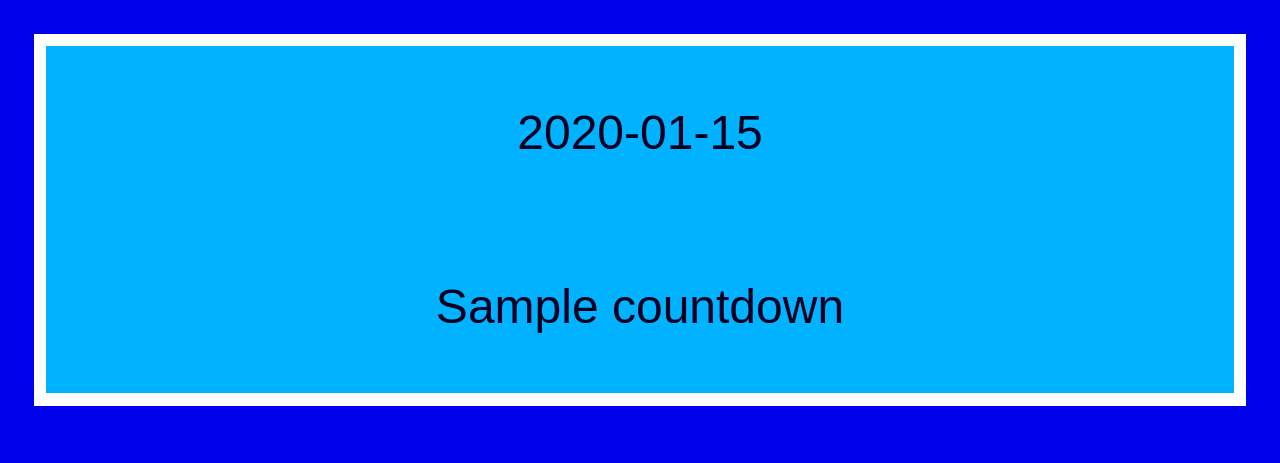
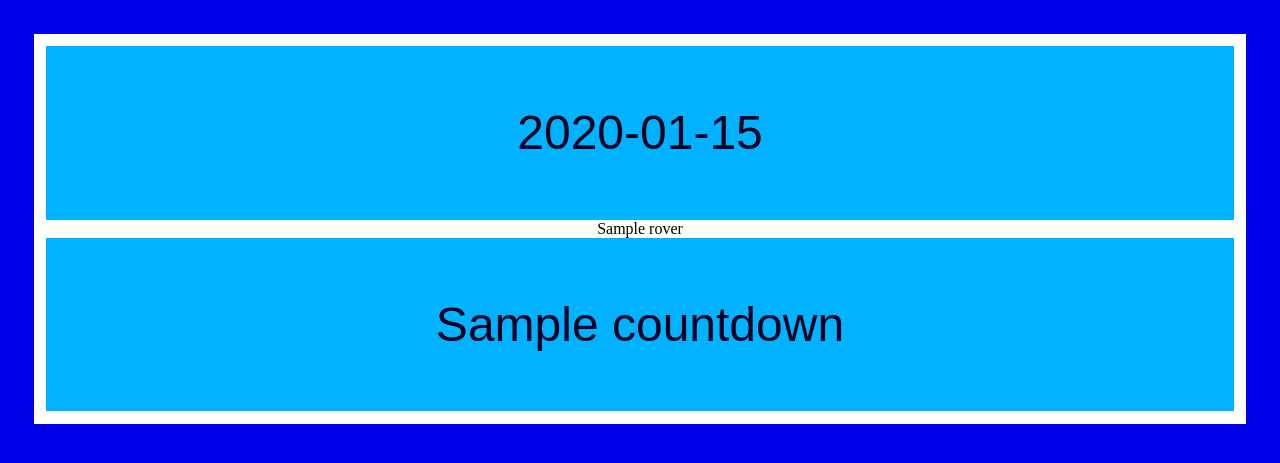
Before and after one commit to moshemoses/shabbatTimeWebsite, a Flask app: template templates/test.html in a window 1280 px wide. Shown: the top 463 px of the page. Run offline with Flask 2, Linux system fonts and the light colour scheme; the template is opened without the code that fills it: most values are stand-ins (such as "Sample title", 1, 10 or a date in 2020).

Commit message:
hope this works

```diff
--- a/app.py
+++ b/app.py
@@ -11,7 +11,7 @@ app = Flask(__name__)
 def index():
     #return name
 
-
+    rover = request.remote_addr
     Candletime = shabbos_web_class.return_candletime_string()
     countdown = shabbos_web_class.time_remaining()
 
--- a/templates/test.html
+++ b/templates/test.html
@@ -6,7 +6,7 @@
 {{Candletime}}
 </div>
 
-
+{{rover}}
 
 <div id="countdown">
 {{countdown}}
```
